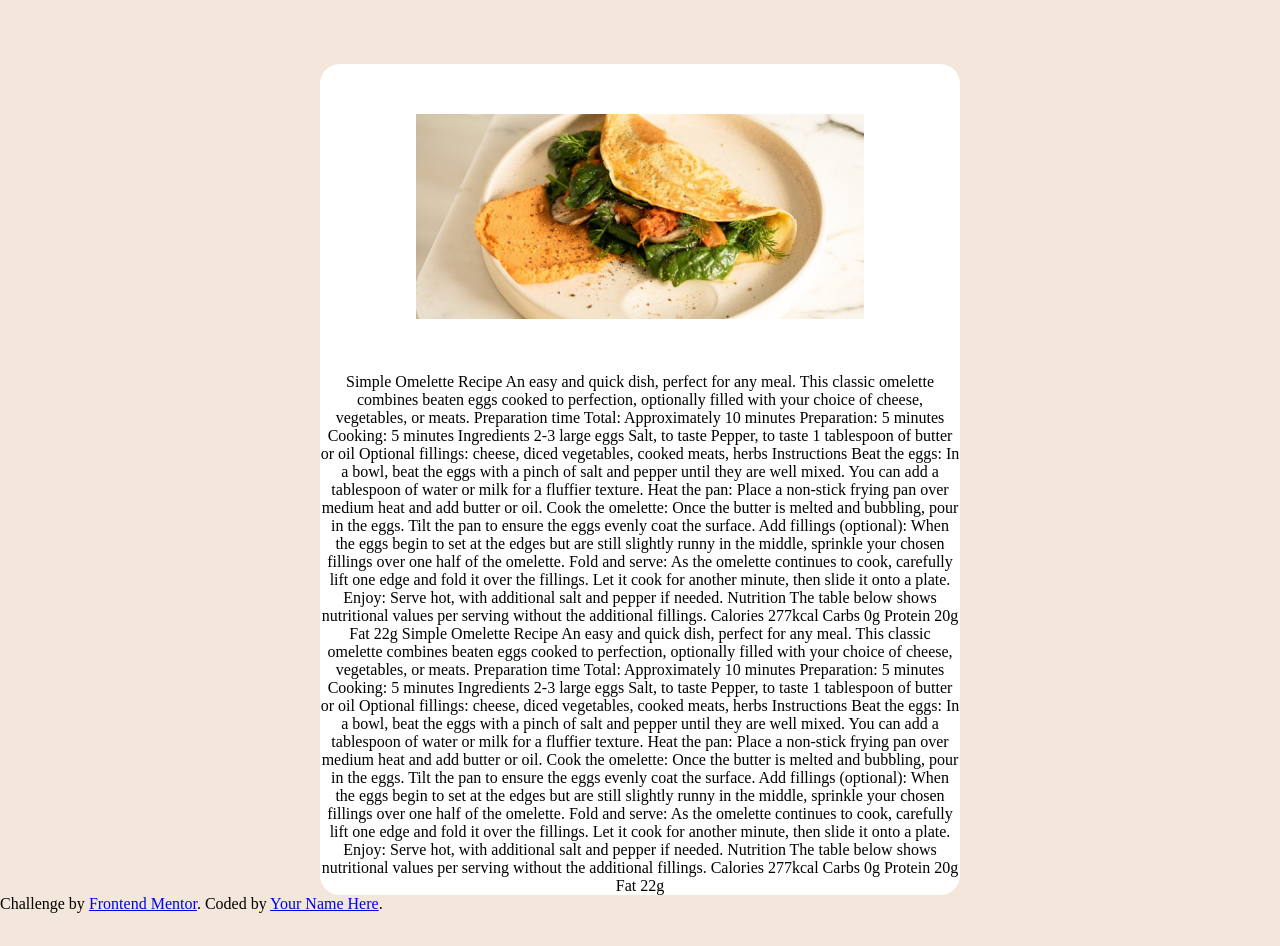
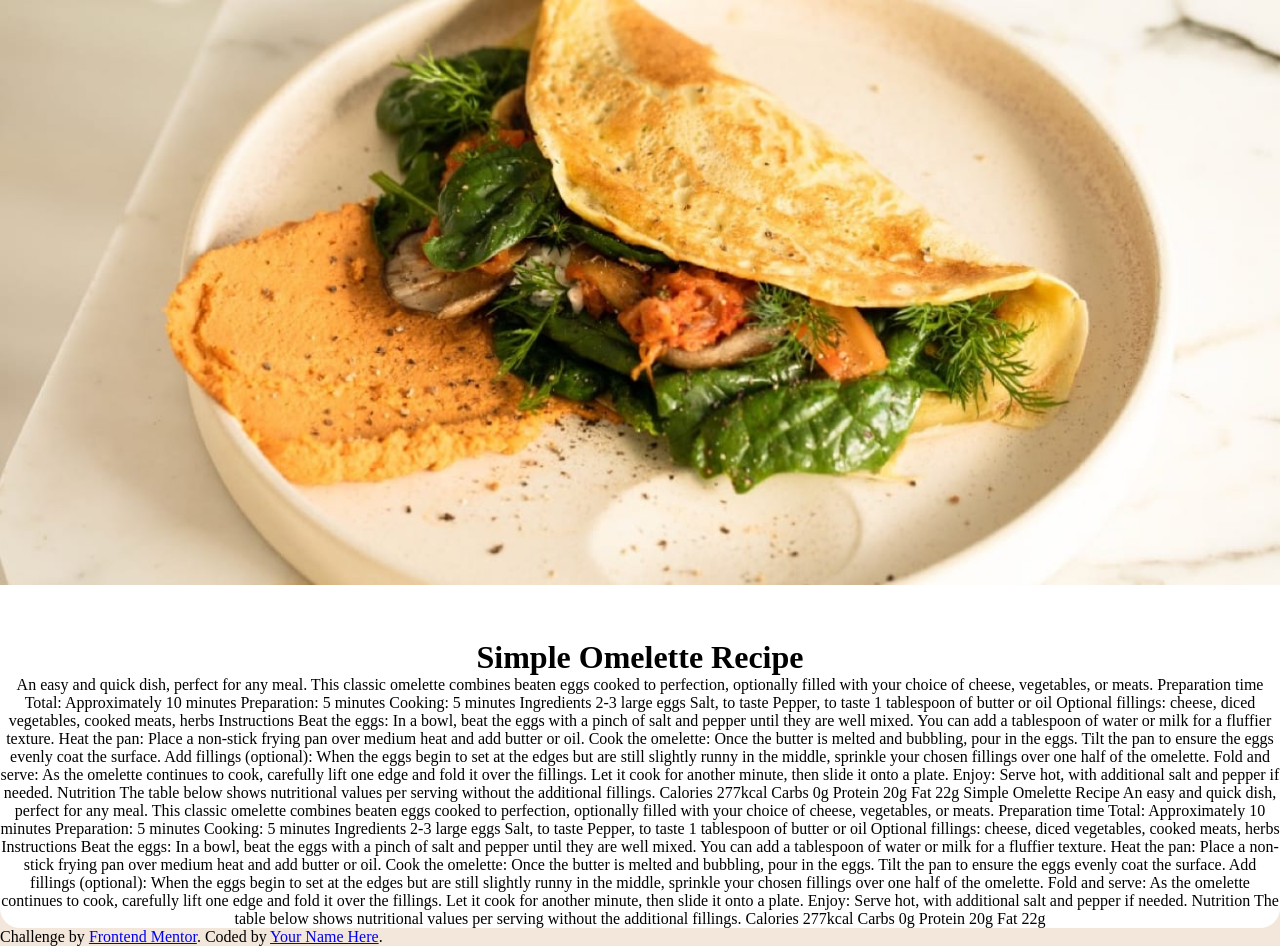
Before and after one commit to SebasDevApprendice/Recipe-page, a plain HTML site: page index.html in a window 1280 px wide. Before the commit the page ends 913 px from the top, so only its background shows below. Drawn offline with Linux system fonts and the light colour scheme.

Commit message:
Colocando titulo

```diff
--- a/index.html
+++ b/index.html
@@ -19,8 +19,8 @@
         <img src="/assets/images/image-omelette.jpeg" alt="">
       </div>
       <div class="info-text">
-        <p>
-          Simple Omelette Recipe
+
+          <h1>Simple Omelette Recipe</h1>
 
           An easy and quick dish, perfect for any meal. This classic omelette combines beaten eggs cooked
           to perfection, optionally filled with your choice of cheese, vegetables, or meats.
@@ -126,7 +126,7 @@
           Fat
           22g
 
-        </p>
+
       </div>
     </div>
   </div>
--- a/style.css
+++ b/style.css
@@ -10,20 +10,22 @@ body{
     background-color: #F3E6DA;
 }
 img{
-    width: 70%;
-    margin: 50px;
-
+    width: 100%;
+    margin-bottom: 50px;
 }
 
 .wrapper{
     display: flex;
     flex-direction: column;
     margin: auto;
-    margin-top: 5%;
     text-align: center;
-    width: 50%;
+    width: 100%;
     height: 90%;
 
+}
+
+h1{
+    font-style: "YoungSerif";
 }
 
 .container-info{
```
